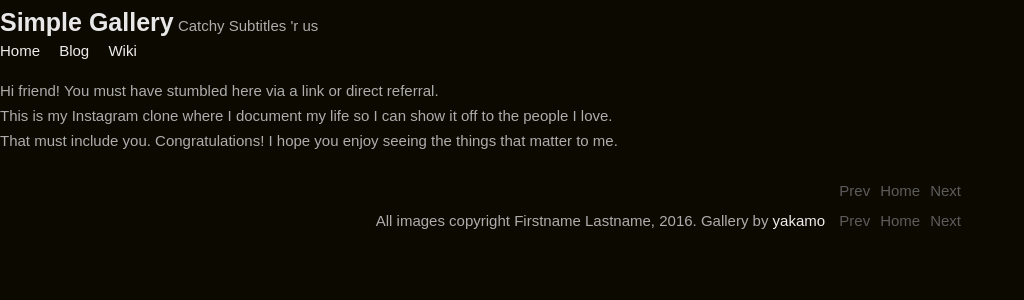
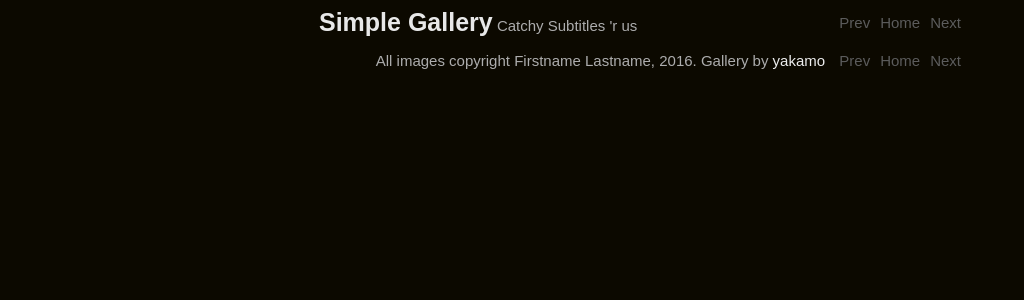
Before and after one commit to irl/simple-gallery, a PHP site: page / in a window 1280 px wide. Shown: the top 300 px of the page, without its empty margins (0-1024 px from the left). Run offline with PHP 8.4, Linux system fonts and the light colour scheme; data that the repository does not hold is empty.

Commit message:
made nav optional, some typgraphic corrects

```diff
--- a/index.php
+++ b/index.php
@@ -23,24 +23,14 @@ if (isset($_GET['index'])){
 <link rel="stylesheet" type="text/css" href="style.css"/>
 </head>
 <body>
+<div id="wrapper">
+	<div id="content">
 <div id="header">
+<div class="headerleft">
 	<span class="instamike">Simple Gallery</span>
 	<span class="subtitle">Catchy Subtitles 'r us</span><br />
-	<?php echo "<span class='headlinks'><a href='index.php?index=" . $count . "'>Home</a></span>"; ?>
-	<span class="headlinks"><a href="http://myweb.site">Blog</a></span>
-	<span class="headlinks"><a href="http://mynew.link">Wiki</a></span>
-
-<?php
-if (isset($check)) {
-	echo "<p>Hi friend! You must have stumbled here via a link or direct referral.<br />";
-	echo "This is my Instagram clone where I document my life so I can show it off to the people I love. <br />";
-	echo "That must include you. Congratulations! I hope you enjoy seeing the things that matter to me. </p>";
-}
-?>
 </div>
-<div id="wrapper">
-	<div id="content">
-<div class="pagnation">
+<div class="headerright">
 <?php
 
 if ($index > 20){
@@ -68,12 +58,20 @@ echo "<span class='pagesnot'>Next</span>";
 }
 ?>
 </div>
+<div class="clearshit"></div>
+</div>
+<?php
+if (file_exists("nav.txt") == 1){
+echo '<div id="nav">';
+include 'nav.txt';
+echo '</div>';
+}
+?>
+</div>
 <?php
 $total = $index - 10; #must bring down total so index can drop to the same number as total, counting down
 if ($index > 0){
-/*echo "<p>Test:" . $index . "</p>";*/
 while ($index > $total){
-		/*echo "<p>Test:" . $index . "</p>";*/
 		if (file_exists("photos/" . $index . ".jpg") == "True") {
 		$exif_data = exif_read_data("photos/" . $index . ".jpg");
 		$edate = date("Y-m-d", strtotime($exif_data['DateTimeOriginal']));
```
